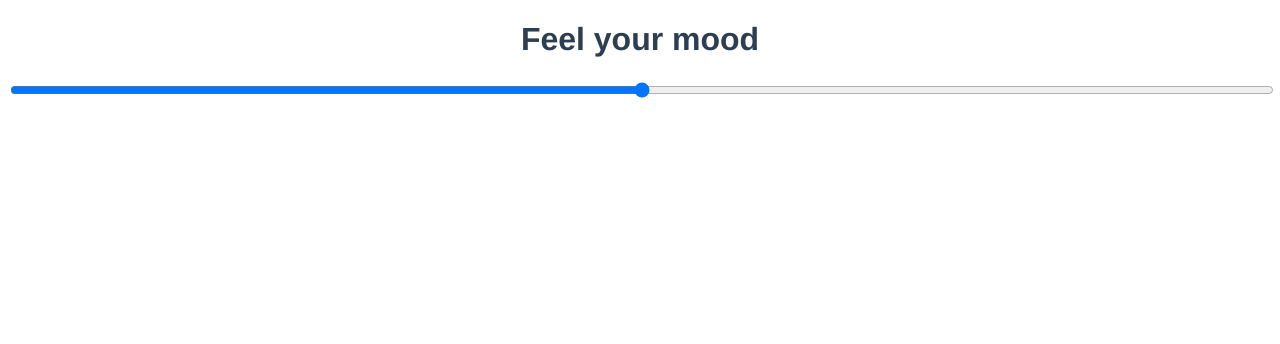
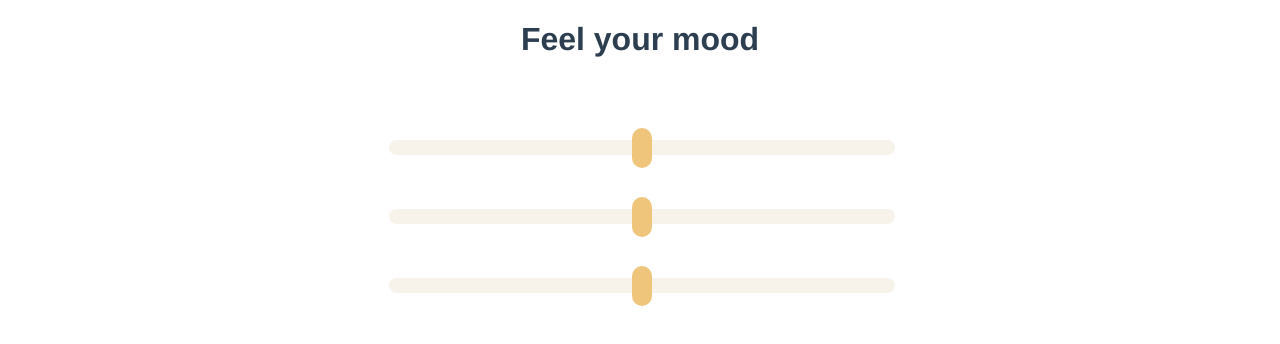
Before and after one commit to PauGarciaMartinez/feel-your-mood, a Vue app: page / in a window 1280 px wide. Shown: the top 344 px of the page. Built offline with nearby package versions, Linux system fonts and the light colour scheme.

Commit message:
Style the range sliders

```diff
--- a/src/components/SliderList.vue
+++ b/src/components/SliderList.vue
@@ -1,7 +1,7 @@
 <!-- TEMPLATE -->
 <template>
 
-  <form>
+  <form class="sliders-wrapper">
     <RangeSlider/>
     <RangeSlider/>
     <RangeSlider/>
@@ -10,7 +10,7 @@
 </template>
 
 <!-- SCRIPT -->
-<script type="text/javascript" src="@/scripts/rangeSlider.js"></script>
+<script type="text/javascript" src="@/scripts/sliderList.js"></script>
 
 <!-- STYLE -->
-<style src="@/styles/css/range-slider.css"></style>
+<style src="@/styles/css/slider-list.css"></style>
--- a/src/scripts/home.js
+++ b/src/scripts/home.js
@@ -1,8 +1,8 @@
-import RangeSlider from "@/components/RangeSlider"
+import SliderList from "@/components/SliderList"
 
 export default {
   name: 'Home',
   components: {
-    RangeSlider
+    SliderList
   }
 }
--- /dev/null
+++ b/src/scripts/sliderList.js
@@ -0,0 +1,8 @@
+import RangeSlider from "@/components/RangeSlider"
+
+export default {
+  name: 'SliderList',
+  components: {
+    RangeSlider
+  }
+}
--- a/src/styles/css/range-slider.css
+++ b/src/styles/css/range-slider.css
@@ -3,5 +3,36 @@
 }
 
 .slider {
-  width: 100%;
+  -webkit-appearance: none;  /* Override default CSS styles */
+  appearance: none;
+  width: 100%; /* Full-width */
+  height: 15px; /* Specified height */
+  background: #f5eee2; /* Grey background */
+  outline: none; /* Remove outline */
+  opacity: 0.7; /* Set transparency (for mouse-over effects on hover) */
+  -webkit-transition: .2s; /* 0.2 seconds transition on hover */
+  transition: opacity .2s;
+  border-radius: 1rem;
 }
+
+.slider:hover {
+  opacity: 1; /* Fully shown on mouse-over */
+}
+
+.slider::-webkit-slider-thumb {
+  -webkit-appearance: none; /* Override default look */
+  appearance: none;
+  width: 20px; /* Set a specific slider handle width */
+  height: 40px; /* Slider handle height */
+  background: #e9ad45; /* Green background */
+  cursor: pointer; /* Cursor on hover */
+  border-radius: 1rem;
+}
+
+.slider::-moz-range-thumb {
+  width: 20px; /* Set a specific slider handle width */
+  height: 40px; /* Slider handle height */
+  background: #e9ad45; /* Green background */
+  cursor: pointer; /* Cursor on hover */
+  border-radius: 1rem;
+}
--- /dev/null
+++ b/src/styles/css/slider-list.css
@@ -0,0 +1,10 @@
+.sliders-wrapper {
+  display: flex;
+  flex-direction: column;
+  justify-content: center;
+  align-items: center;
+  gap: 3rem;
+  width: 40%;
+  margin: 0 auto;
+  margin-top: 5rem;
+}
--- a/src/views/Home.vue
+++ b/src/views/Home.vue
@@ -1,7 +1,7 @@
 <!-- TEMPLATE -->
 <template>
   <h1 class="title">Feel your mood</h1>
-  <RangeSlider/>
+  <SliderList/>
 </template>
 
 <!-- SCRIPT -->
```
